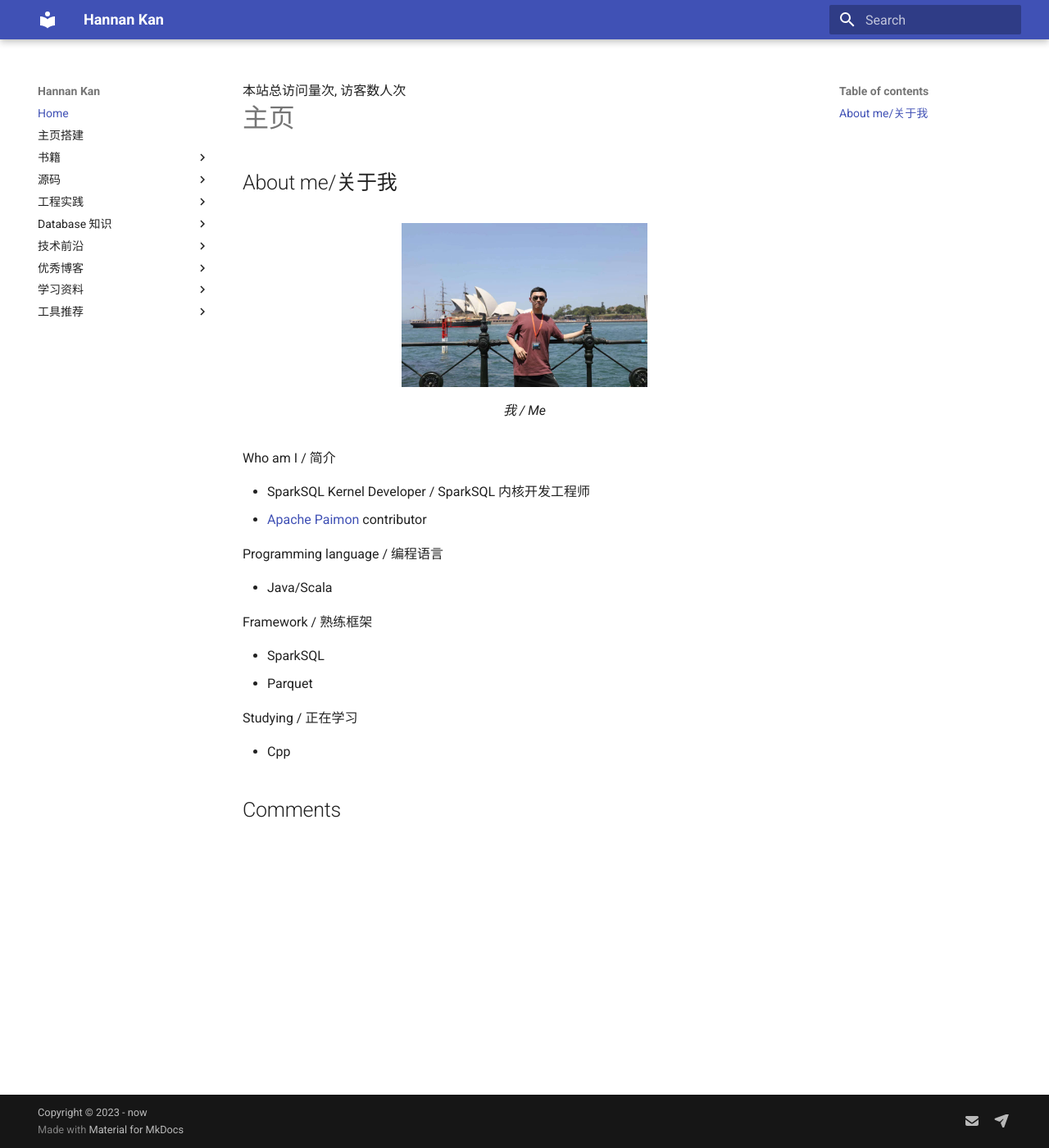
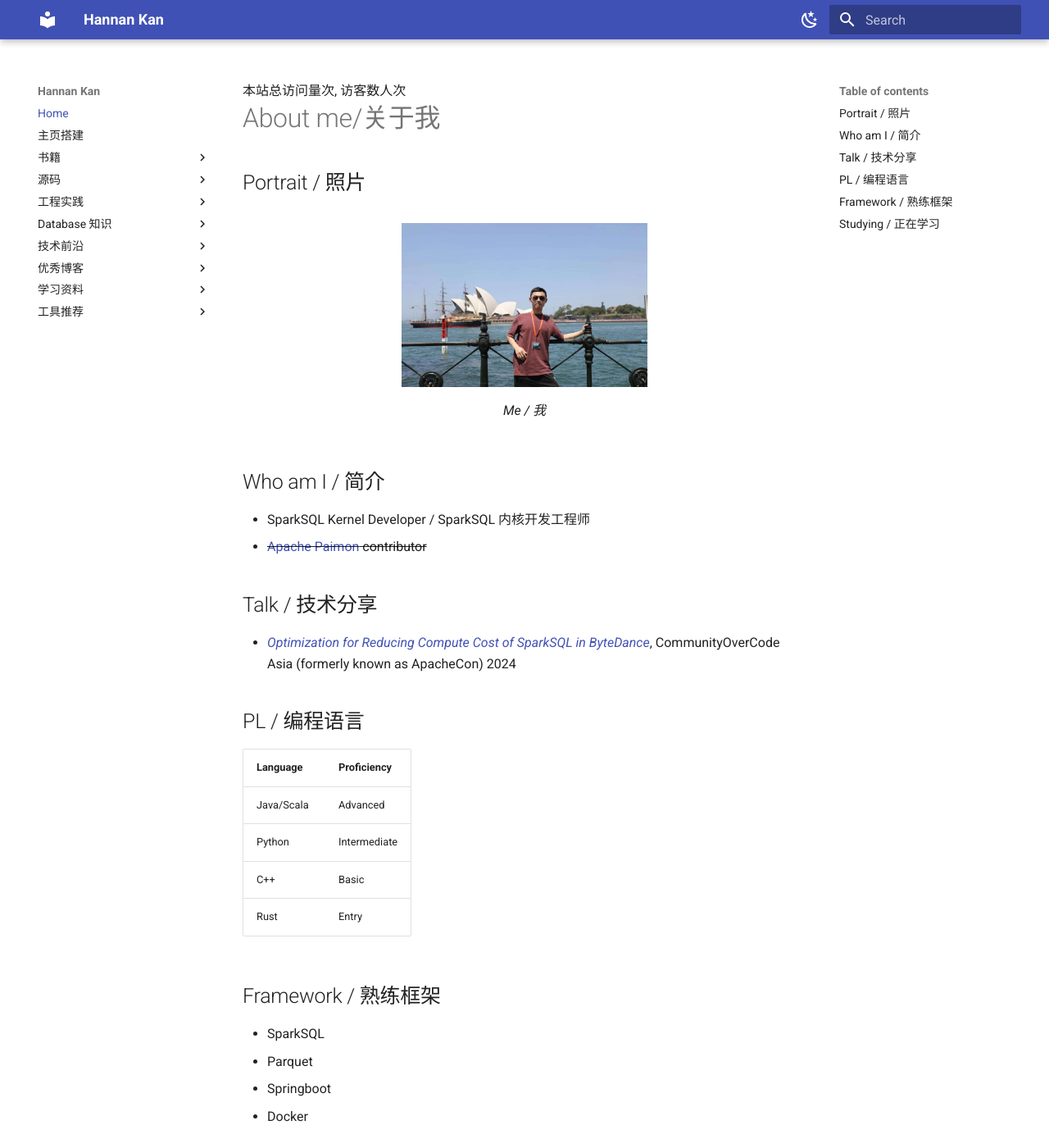
Before and after one commit to HannanKan/homepage, an MkDocs documentation site: the page built from docs/index.md, in a window 1280 px wide and 1400 px high. Shown: the whole window at 82% size. Built offline with MkDocs 1.6.1 and Material for MkDocs 9.7.7, drawn with Linux system fonts in a browser that asks for light colours; comment, search, counter and statistics services are not loaded.

Commit message:
1. 网站可视化优化:支持暗夜模式. 2. 新增Java向量化优化介绍

```diff
--- a/docs/index.md
+++ b/docs/index.md
@@ -1,28 +1,42 @@
 ---
 comments: true
 ---
-# 主页
+# About me/关于我
 
-## About me/关于我
+## Portrait / 照片
 <figure markdown>
   ![Image title](./image/potrait.jpg){ width="300" }
-  <figcaption>我 / Me</figcaption>
+  <figcaption>Me / 我</figcaption>
 </figure>
 
-Who am I / 简介
+## Who am I / 简介
 
 * SparkSQL Kernel Developer / SparkSQL 内核开发工程师
-* [Apache Paimon](https://github.com/apache/incubator-paimon) contributor
+* ~~[Apache Paimon](https://github.com/apache/incubator-paimon) contributor~~
 
-Programming language / 编程语言
+## Talk / 技术分享
 
-* Java/Scala
+* *[Optimization for Reducing Compute Cost of SparkSQL in ByteDance]*, CommunityOverCode Asia (formerly known as ApacheCon) 2024
 
-Framework / 熟练框架
+## PL / 编程语言
+
+| Language   | Proficiency  |
+| ---------- | ------------ |
+| Java/Scala | Advanced     |
+| Python     | Intermediate |
+| C++        | Basic        |
+| Rust       | Entry        |
+
+
+## Framework / 熟练框架
 
 * SparkSQL
 * Parquet
+* Springboot
+* Docker
 
-Studying / 正在学习
+## Studying / 正在学习
 
-* Cpp
+* Cpp/Rust
+
+[Optimization for Reducing Compute Cost of SparkSQL in ByteDance]: https://asia.communityovercode.org/schedule.html
--- a/mkdocs.yml
+++ b/mkdocs.yml
@@ -7,12 +7,27 @@
   features:
     - content.code.copy
     - content.code.select
+  palette:
+    - media: "(prefers-color-scheme: light)"
+      scheme: default
+      toggle:
+        icon: material/weather-night
+        name: 暗色模式
+    - media: "(prefers-color-scheme: dark)"
+      primary: teal
+      scheme: slate
+      toggle:
+        icon: material/weather-sunny
+        name: 亮色模式
 plugins:
   - meta-manager
   - search
   - glightbox
 
 markdown_extensions:
+  ## support latex math equation inline or in block
+  - pymdownx.arithmatex:
+      generic: true
   - pymdownx.highlight:
       anchor_linenums: true
       line_spans: __span
@@ -25,6 +40,9 @@
   - pymdownx.superfences
   - attr_list
   - md_in_html
+  - pymdownx.tilde #删除线
+
+
 
 
 nav:
@@ -47,6 +65,7 @@
       - 1BRC竞赛: 'engineering/java_scala/性能优化/1brc.md'
       - 1BRC竞赛代码赏析: 'engineering/java_scala/性能优化/1brc-review.md'
       - 线程泄露: 'engineering/java_scala/性能优化/threadLeakInvestigate.md'
+      - Java 向量化: 'engineering/java_scala/性能优化/JavaVectorAPI_intro.md'
   - 快学大数据:
     - 学习大纲: 'engineering/intro2BigDataComponent/outline.md'
     - Hudi:
@@ -75,3 +94,7 @@
   search:
     language: 'en, de, ru'
 copyright: "Copyright &copy; 2023 - now"
+
+extra_javascript:
+  - https://polyfill.io/v3/polyfill.min.js?features=es6
+  - https://cdn.jsdelivr.net/npm/mathjax@3/es5/tex-chtml.js
```
Also changed, not shown: docs/engineering/java_scala/性能优化/JavaVectorAPI_intro.md (added, +265 -0 lines), docs/homepage_build.md (+1 -0 lines), docs/image/java_scala/java_VectorApi/SIMD.png (added), docs/image/java_scala/java_VectorApi/VectorCompress.png (added), docs/image/java_scala/java_VectorApi/instruction_width.png (added).
